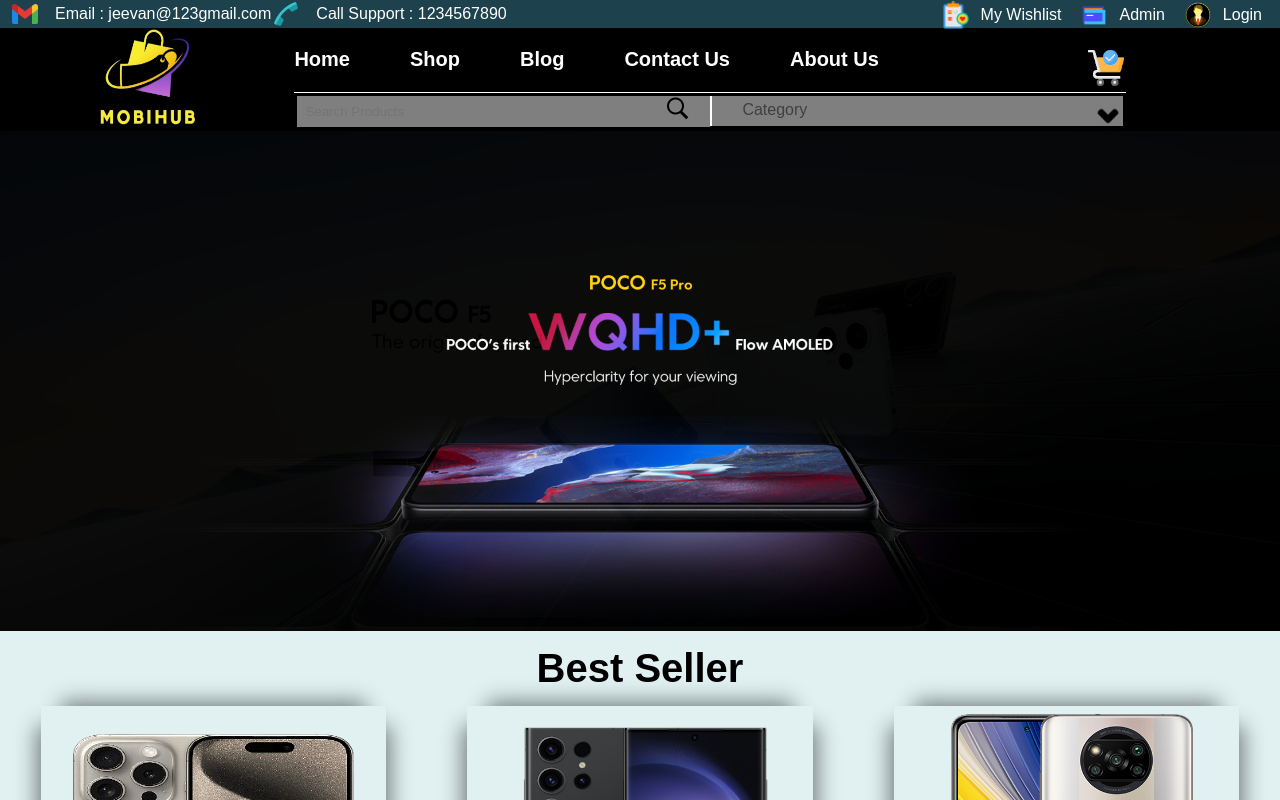
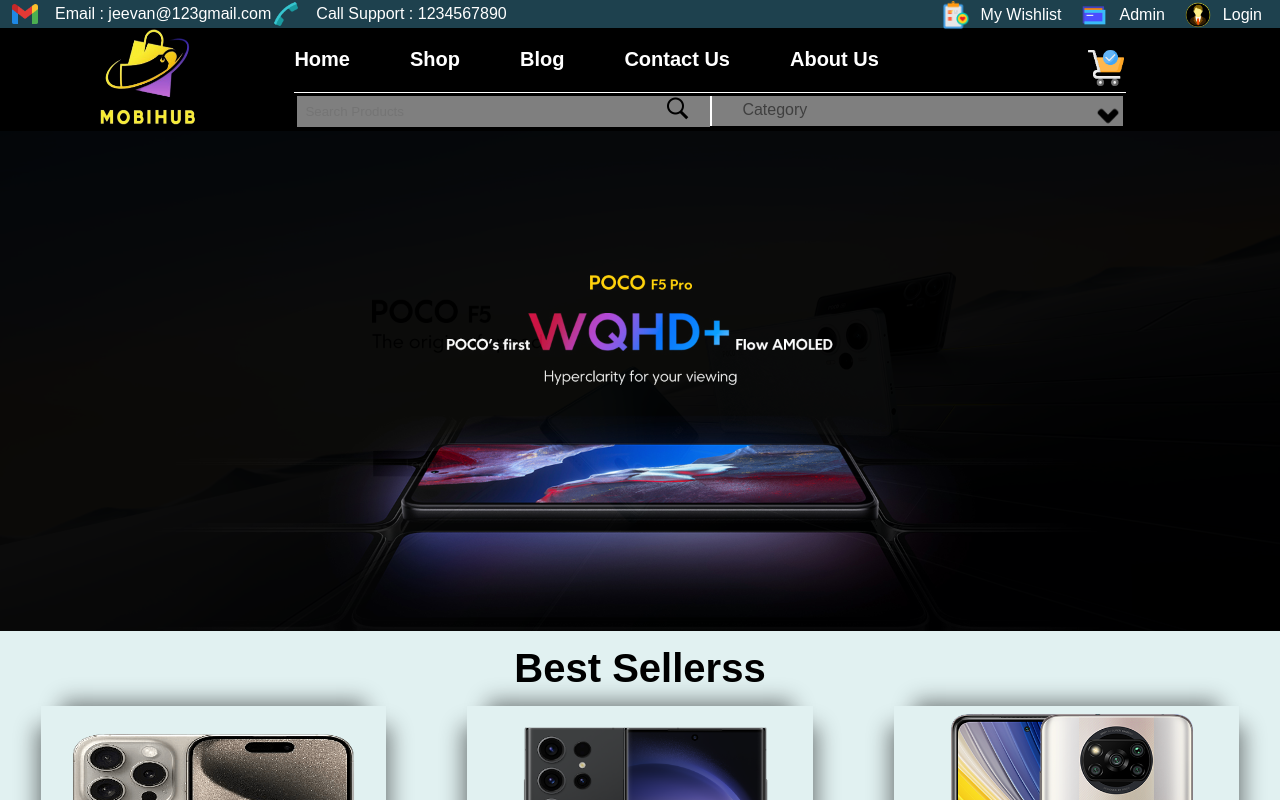
Before and after one commit to g1patidar/Mobihub, a React (Create React App) app in the folder mobihub_frontend/: page / in a window 1280 px wide. Shown: the top 800 px of the page. Built offline with nearby package versions, Linux system fonts and the light colour scheme.

Commit message:
ss change

```diff
--- a/mobihub_frontend/src/pages/Home.js
+++ b/mobihub_frontend/src/pages/Home.js
@@ -15,7 +15,7 @@
 
             <section className="best_seller">
                 <div id="Best_seller_heading">
-                    <p>Best Seller</p>
+                    <p>Best Sellerss</p>
                 </div>
 
                 <div className="grid_use">
```
